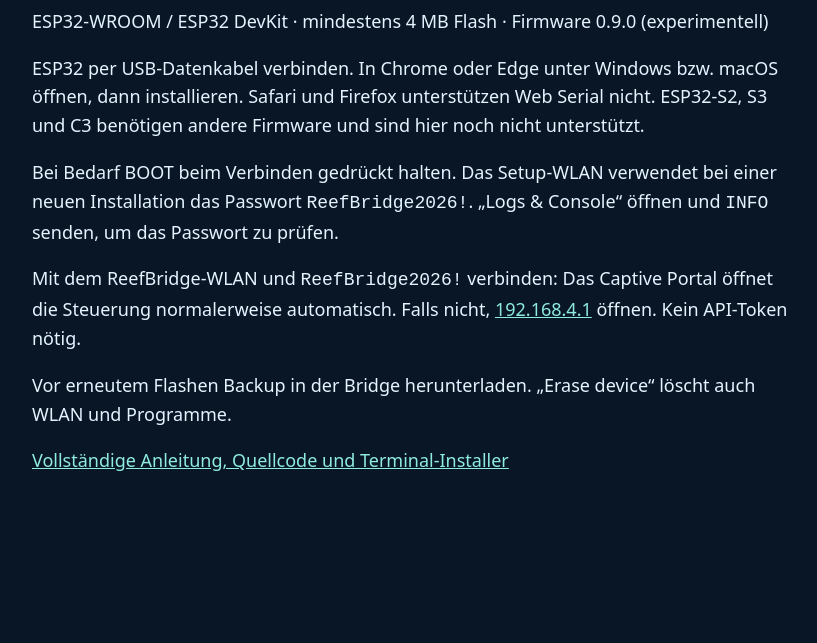
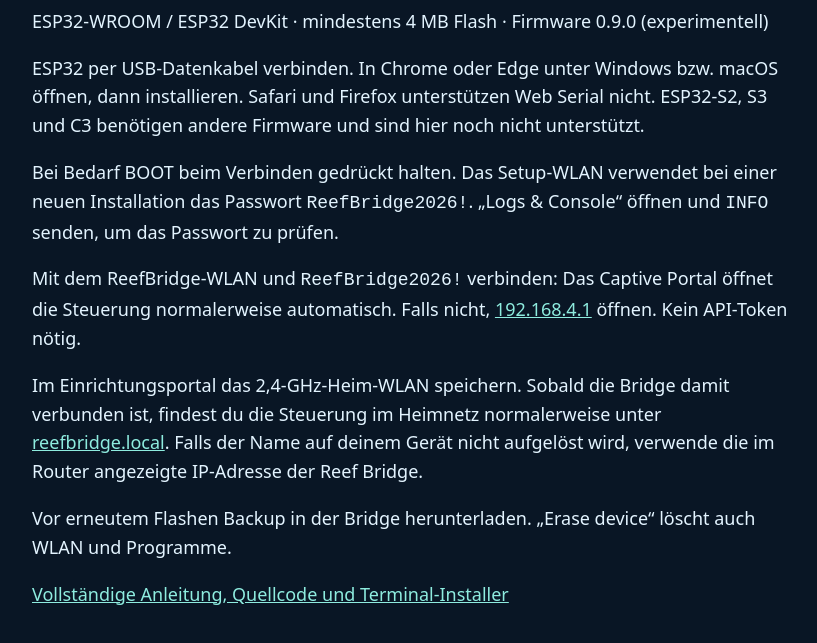
Before and after one commit to xsiimonox/aipai-reef-studio, a plain HTML site: page reef-bridge/installer/index.html in a window 1280 px wide. Shown: the part 179-822 px from the top of the page, without its empty margins (228-1045 px from the left). Before the commit the page ends 800 px from the top, so only its background shows below. Drawn offline with Linux system fonts and the light colour scheme.

Commit message:
Clarify Reef Bridge address after Wi-Fi setup

```diff
--- a/reef-bridge/installer/index.html
+++ b/reef-bridge/installer/index.html
@@ -6,5 +6,6 @@
 <esp-web-install-button manifest="manifest.json"></esp-web-install-button>
 <p>Bei Bedarf BOOT beim Verbinden gedrückt halten. Das Setup-WLAN verwendet bei einer neuen Installation das Passwort <code>ReefBridge2026!</code>. „Logs & Console“ öffnen und <code>INFO</code> senden, um das Passwort zu prüfen.</p>
 <p>Mit dem ReefBridge-WLAN und <code>ReefBridge2026!</code> verbinden: Das Captive Portal öffnet die Steuerung normalerweise automatisch. Falls nicht, <a href="http://192.168.4.1">192.168.4.1</a> öffnen. Kein API-Token nötig.</p>
+<p>Im Einrichtungsportal das 2,4-GHz-Heim-WLAN speichern. Sobald die Bridge damit verbunden ist, findest du die Steuerung im Heimnetz normalerweise unter <a href="http://reefbridge.local">reefbridge.local</a>. Falls der Name auf deinem Gerät nicht aufgelöst wird, verwende die im Router angezeigte IP-Adresse der Reef Bridge.</p>
 <p>Vor erneutem Flashen Backup in der Bridge herunterladen. „Erase device“ löscht auch WLAN und Programme.</p>
 <p><a href="https://github.com/xsiimonox/aipai-reef-studio/tree/main/reef-bridge">Vollständige Anleitung, Quellcode und Terminal-Installer</a></p></html>
```
